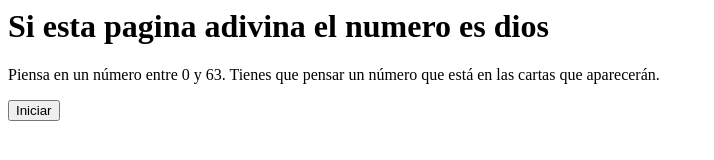
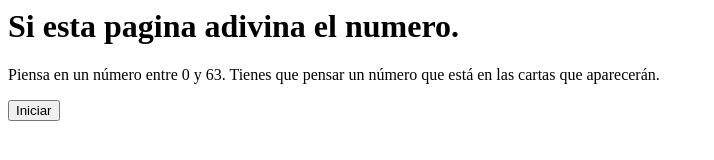
Before and after one commit to MROMARPALMAS/gimpaslmasmun2024, a plain HTML site: page secundarias/Minijuegos/J_Comisiones/index.html in a window 1280 px wide. Shown: the whole page, without its empty margins (0-714 px from the left). Drawn offline with Linux system fonts and the light colour scheme.

Commit message:
Update index.html

```diff
--- a/secundarias/Minijuegos/J_Comisiones/index.html
+++ b/secundarias/Minijuegos/J_Comisiones/index.html
@@ -28,7 +28,7 @@ let guessedNumber = A + B + C + D + E + F; alert("El número que estás pensando
 </head>
 <body>
 
-    <h1>Si esta pagina adivina el numero es dios</h1> <p>Piensa en un número  entre 0 y 63. Tienes que pensar un número que está en las cartas que aparecerán.</p>
+    <h1>Si esta pagina adivina el numero.</h1> <p>Piensa en un número  entre 0 y 63. Tienes que pensar un número que está en las cartas que aparecerán.</p>
 
     <button onclick="guessNumber()">Iniciar</button>
 
```
